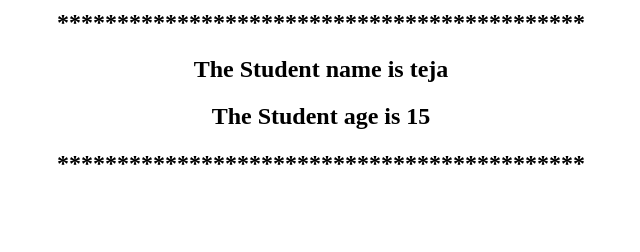
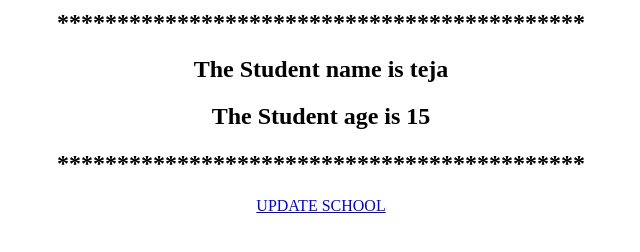
Before and after one commit to vanithakavali/CRUD-OPERATIONS, a Django app: page /1/ in a window 1280 px wide. Shown: the part 548-800 px from the top of the page, without its empty margins (319-959 px from the left). Run offline with Django 4.2, Linux system fonts and the light colour scheme; data comes from the database, SQL or seed files in the repository; both versions use the stored data as it was after the commit.

Commit message:
first commit

```diff
--- a/app/views.py
+++ b/app/views.py
@@ -2,7 +2,7 @@ from django.shortcuts import render
 
 # Create your views here.
 from app.models import *
-from django.views.generic import ListView,DetailView,CreateView
+from django.views.generic import ListView,DetailView,CreateView,UpdateView
 
 class schoollist(ListView):
     model=School
@@ -16,3 +16,7 @@ class SchoolDetail(DetailView):
 class SchoolCreate(CreateView):
     model=School
     fields="__all__"
+
+class SchoolUpdate(UpdateView):
+    model=School
+    fields="__all__"
--- a/project32/urls.py
+++ b/project32/urls.py
@@ -23,6 +23,6 @@ urlpatterns = [
     path('schoollist/',schoollist.as_view(),name='schoollist'),
     path('SchoolCreate/',SchoolCreate.as_view(),name='SchoolCreate'),
 
-
+    re_path('^Update/(?P<pk>\d+)/',SchoolUpdate.as_view(),name='Update'),
     re_path('(?P<pk>\d+)/',SchoolDetail.as_view(),name='detail'),
 ]
--- a/templates/app/school_detail.html
+++ b/templates/app/school_detail.html
@@ -20,6 +20,7 @@
         <h2>********************************************</h2>
 
         {% endfor %}
+        <a href="{% url 'Update' pk=DOSI.pk %}">UPDATE SCHOOL</a>
 
     </center>
 </body>
```
Also changed, not shown: db.sqlite3.
